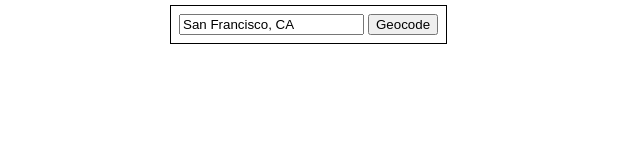
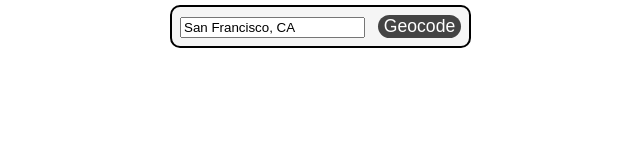
Before and after one commit to raysapida/google_maps_with_weather, a plain HTML site: page index.html in a window 1280 px wide. Shown: the whole page, without its empty margins (290-930 px from the left). Drawn offline with Linux system fonts and the light colour scheme; some packages are replaced by stand-ins of ours.

Commit message:
Add styling for the panel

```diff
--- a/css/styles.css
+++ b/css/styles.css
@@ -10,7 +10,24 @@ html, body, #map-canvas {
   left: 50%;
   margin-left: -180px;
   z-index: 5;
-  background-color: white;
+  background-color: whitesmoke;
   padding: 0.5em;
-  border: 1px solid black;
+  border: 2px solid black;
+  border-radius: 10px;
 }
+
+input[type=button] {
+  font-size: 1.1em;
+  background-color: #444444;
+  color: white;
+  border: 0 none;
+  margin-left: 0.5em;
+  border-radius: 1em 1em 1em 1em;
+  transition: all 0.3s ease 0s;
+}
+
+input[type=button]:hover {
+  color: whitesmoke;
+  background-color: #2DB6CF;
+  cursor: pointer;
+}
```
